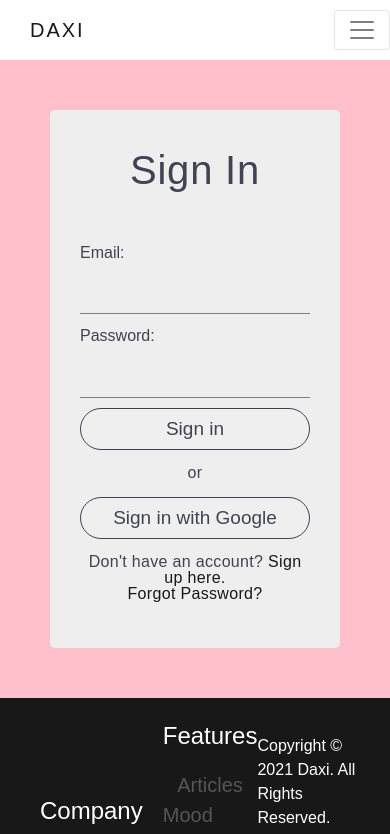
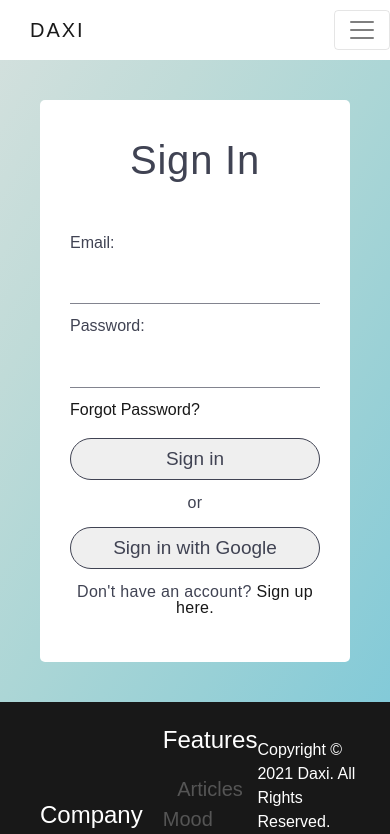
Before and after one commit to shrued/daxi, a React (Create React App) app: page / in a window 390 px wide. Shown: the top 834 px of the page. Built offline with nearby package versions, Linux system fonts and the light colour scheme; no server answers.

Commit message:
responsive sign in page

```diff
--- a/src/components/signin/index.js
+++ b/src/components/signin/index.js
@@ -2,12 +2,14 @@ import React, { useState } from "react";
 import { auth, signInWithGoogle } from "../../firebase/firebase";
 import {
   Container,
+  Error,
   FormButton,
   FormContainer,
   FormInput,
   FormLabel,
   SubContainer,
   SubTitle,
+  Text,
   Title,
 } from "./signin";
 
@@ -38,7 +40,7 @@ const SignIn = () => {
     <Container>
       <SubContainer>
         <Title>Sign In</Title>
-        {error !== null && <SubTitle>{error}</SubTitle>}
+        {error !== null && <Error>{error}</Error>}
         <FormContainer>
           <FormLabel htmlFor="userEmail">Email:</FormLabel>
           <FormInput
@@ -58,6 +60,9 @@ const SignIn = () => {
             id="userPassword"
             onChange={(event) => onChangeHandler(event)}
           />
+          <Text>
+            <a href="/passwordReset">Forgot Password?</a>
+          </Text>
           <FormButton
             onClick={(event) => {
               signInWithEmailAndPasswordHandler(event, email, password);
@@ -75,8 +80,7 @@ const SignIn = () => {
           Sign in with Google
         </FormButton>
         <SubTitle>
-          Don't have an account? <a href="/signup">Sign up here.</a> <br />{" "}
-          <a href="/passwordReset">Forgot Password?</a>
+          Don't have an account? <a href="/signup">Sign up here.</a>
         </SubTitle>
       </SubContainer>
     </Container>
--- a/src/components/signin/signin.js
+++ b/src/components/signin/signin.js
@@ -2,10 +2,16 @@ import styled from "styled-components/macro";
 
 export const Container = styled.div`
   display: flex;
-  flex-direction: column;
   justify-content: center;
   align-items: center;
-  background-color: pink;
+  background-image: linear-gradient(
+    to right bottom,
+    #d2e0dd,
+    #c0dbd8,
+    #acd6d6,
+    #98d0d6,
+    #83cad8
+  );
 `;
 
 export const SubContainer = styled.div`
@@ -13,11 +19,16 @@ export const SubContainer = styled.div`
   flex-direction: column;
   justify-content: center;
   align-items: center;
-  background-color: #eee;
   border-radius: 5px;
+  background: white;
   height: 100%;
+  width: 30%;
   padding: 30px;
-  margin: 50px;
+  margin: 40px;
+
+  @media (max-width: 900px) {
+    width: auto;
+  }
 `;
 
 export const Title = styled.p`
@@ -42,6 +53,22 @@ export const SubTitle = styled.p`
     text-decoration: none !important;
     color: #181818;
   }
+`;
+
+export const Text = styled.p`
+  a {
+    text-decoration: none !important;
+    color: #181818;
+  }
+`;
+
+export const Error = styled.p`
+  text-align: center;
+  line-height: 1em;
+  font-weight: 100;
+  letter-spacing: 0px;
+  letter-spacing: 0.02rem;
+  color: #e45151;
 `;
 
 export const FormContainer = styled.form`
```
